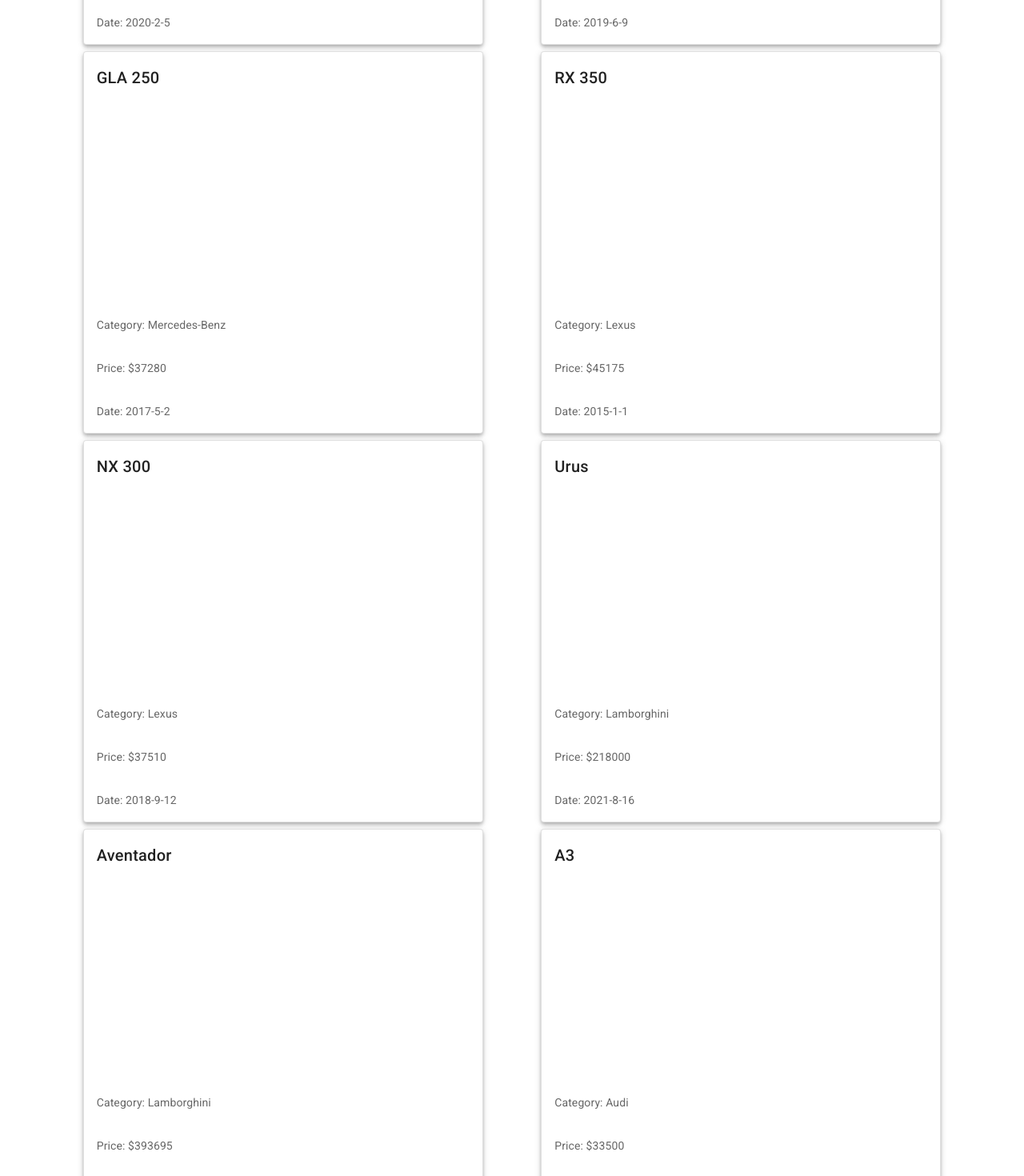
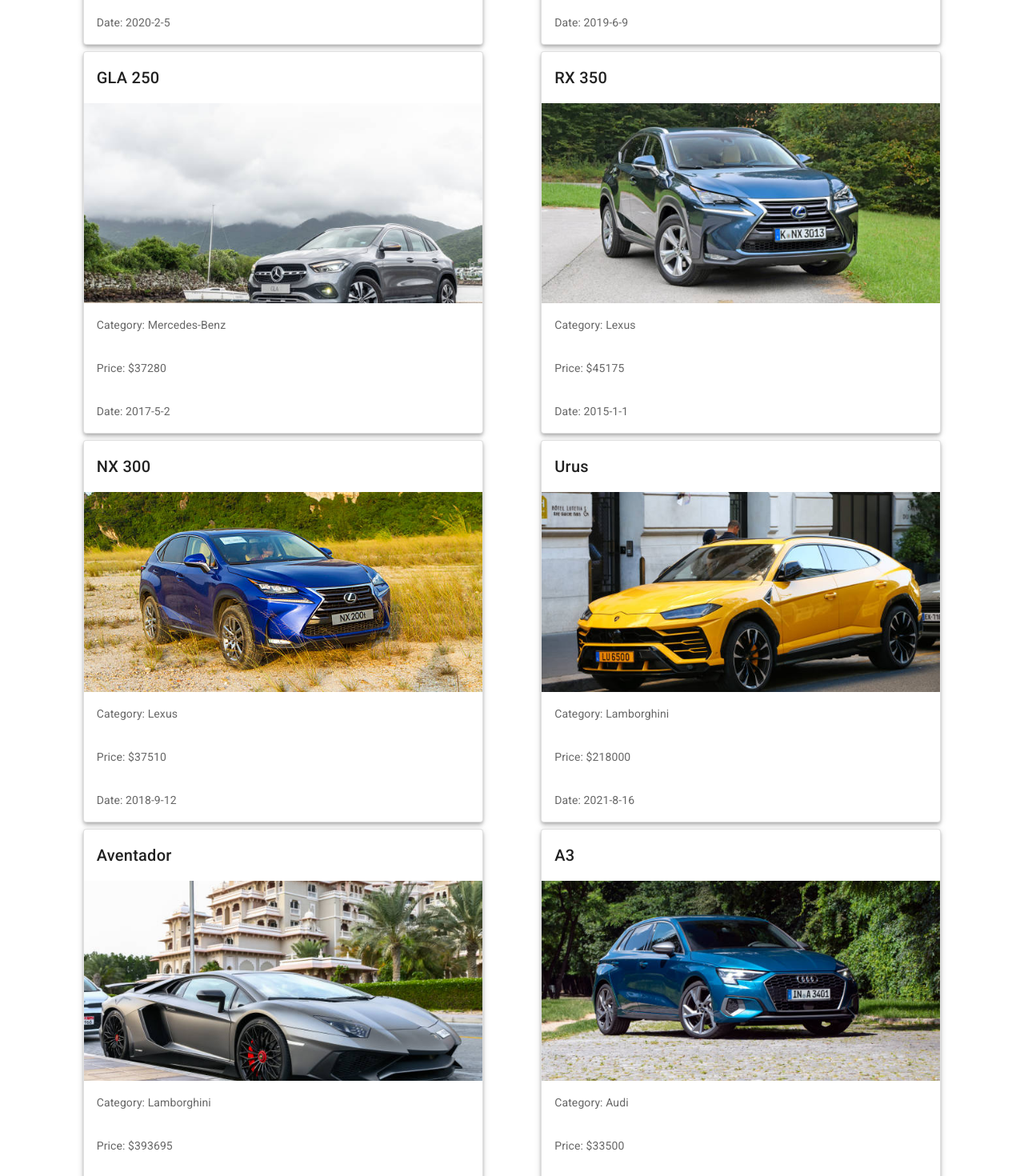
Before and after one commit to m2mt-l/Car_ECommerce, a Vue app: page / in a window 1280 px wide. Shown: the part 2940-4410 px from the top of the page at 80% size. Built offline with nearby package versions, Linux system fonts and the light colour scheme.

Commit message:
feat: add assets-jpeg

```diff
--- a/src/components/Items-card.vue
+++ b/src/components/Items-card.vue
@@ -4,7 +4,7 @@
             <v-col v-for="car in items" :key="car.name">
                 <v-card class="mx-auto" max-width="500" min-width="344" elevation="4" outlined>
                     <v-card-title>{{ car.name }}</v-card-title>
-                    <v-img height="250" :src="getImgPath()"></v-img>
+                    <v-img height="250" :src="car.img"></v-img>
                     <v-card-text>Category: {{ car.category }}</v-card-text>
                     <v-card-text>Price: ${{ car.price }}</v-card-text>
                     <v-card-text
@@ -29,12 +29,7 @@
             type: Array,
         },
     },
-    methods: {
-        getImgPath(): string {
-            const img = '@/assets/model3.jpeg';
-            return require('@/assets/model3.jpeg');
-        },
-    },
+    methods: {},
     computed: {},
 });
 </script>
--- a/src/config.ts
+++ b/src/config.ts
@@ -14,13 +14,17 @@
     sort: {
         [key: string]: string;
     };
+
+    imgData: {
+        [key: string]: string;
+    };
 }
 
 const config: Config = {
     model: {
         model3: {
             name: 'Model 3',
-            img: '@/assets/model3.jpeg',
+            img: require('@/assets/model3.jpeg'),
             category: 'Tesla',
             price: 48490,
             date: [2020, 9, 4],
@@ -28,7 +32,7 @@
 
         modelX: {
             name: 'Model X',
-            img: '@/assets/modelx.jpeg',
+            img: require('@/assets/modelx.jpeg'),
             category: 'Tesla',
             price: 89990,
             date: [2017, 8, 8],
@@ -36,7 +40,7 @@
 
         modelS: {
             name: 'Model S',
-            img: '@/assets/models.jpeg',
+            img: require('@/assets/models.jpeg'),
             category: 'Tesla',
             price: 82990,
             date: [2019, 4, 1],
@@ -44,7 +48,7 @@
 
         modelY: {
             name: 'Model Y',
-            img: '@/assets/modely.jpeg',
+            img: require('@/assets/modelx.jpeg'),
             category: 'Tesla',
             price: 48190,
             date: [2020, 2, 2],
@@ -52,7 +56,7 @@
 
         cayenne: {
             name: 'Cayenne',
-            img: '@/assets/Cayenne.jpeg',
+            img: require('@/assets/Cayenne.jpeg'),
             category: 'Porsche',
             price: 67500,
             date: [2017, 12, 20],
@@ -60,7 +64,7 @@
 
         macan: {
             name: 'Macan',
-            img: '@/assets/Macan.jpeg',
+            img: require('@/assets/Macan.jpeg'),
             category: 'Porsche',
             price: 52100,
             date: [2019, 7, 12],
@@ -68,7 +72,7 @@
 
         camry: {
             name: 'Camry',
-            img: '@/assets/Camry.jpeg',
+            img: require('@/assets/Camry.jpeg'),
             category: 'Toyota',
             price: 24425,
             date: [2015, 6, 29],
@@ -76,7 +80,7 @@
 
         accord: {
             name: 'Accord',
-            img: '@/assets/Accord.jpeg',
+            img: require('@/assets/Accord.jpeg'),
             category: 'Honda',
             price: 24800,
             date: [2018, 10, 2],
@@ -84,7 +88,7 @@
 
         civic: {
             name: 'Civic',
-            img: '@/assets/Civic.jpeg',
+            img: require('@/assets/Civic.jpeg'),
             category: 'Honda',
             price: 20650,
             date: [2015, 4, 4],
@@ -92,7 +96,7 @@
 
         cx5: {
             name: 'CX-5',
-            img: '@/assets/CX-5.jpeg',
+            img: require('@/assets/CX-5.jpeg'),
             category: 'Mazda',
             price: 26940,
             date: [2012, 11, 3],
@@ -100,7 +104,7 @@
 
         gleCoupe: {
             name: 'GLE Coupe',
-            img: '@/assets/GLECoupe.jpeg',
+            img: require('@/assets/GLECoupe.jpeg'),
             category: 'Mercedes-Benz',
             price: 76500,
             date: [2020, 2, 5],
@@ -108,7 +112,7 @@
 
         cla: {
             name: 'CLA',
-            img: '@/assets/CLA.jpeg',
+            img: require('@/assets/CLA.jpeg'),
             category: 'Mercedes-Benz',
             price: 37850,
             date: [2019, 6, 9],
@@ -116,7 +120,7 @@
 
         gla250: {
             name: 'GLA 250',
-            img: '@/assets/GLA250.jpeg',
+            img: require('@/assets/GLA250.jpeg'),
             category: 'Mercedes-Benz',
             price: 37280,
             date: [2017, 5, 2],
@@ -124,7 +128,7 @@
 
         rx350: {
             name: 'RX 350',
-            img: '@/assets/RX350.jpeg',
+            img: require('@/assets/RX350.jpeg'),
             category: 'Lexus',
             price: 45175,
             date: [2015, 1, 1],
@@ -132,7 +136,7 @@
 
         nx300: {
             name: 'NX 300',
-            img: '@/assets/NX300.jpeg',
+            img: require('@/assets/NX300.jpeg'),
             category: 'Lexus',
             price: 37510,
             date: [2018, 9, 12],
@@ -140,7 +144,7 @@
 
         urus: {
             name: 'Urus',
-            img: '@/assets/Urus.jpeg',
+            img: require('@/assets/Urus.jpeg'),
             category: 'Lamborghini',
             price: 218000,
             date: [2021, 8, 16],
@@ -148,7 +152,7 @@
 
         aventador: {
             name: 'Aventador',
-            img: '@/assets/Aventador.jpeg',
+            img: require('@/assets/Aventador.jpeg'),
             category: 'Lamborghini',
             price: 393695,
             date: [2020, 9, 11],
@@ -156,7 +160,7 @@
 
         a3: {
             name: 'A3',
-            img: '@/assets/A3.jpeg',
+            img: require('@/assets/A3.jpeg'),
             category: 'Audi',
             price: 33500,
             date: [2019, 5, 8],
@@ -164,7 +168,7 @@
 
         x3: {
             name: 'X3',
-            img: '@/assets/X3.jpeg',
+            img: require('@/assets/X3.jpeg'),
             category: 'BMW',
             price: 43000,
             date: [2018, 3, 11],
@@ -172,7 +176,7 @@
 
         series2: {
             name: '2 Series',
-            img: '@/assets/2Series.jpeg',
+            img: require('@/assets/2Series.jpeg'),
             category: 'BMW',
             price: 37500,
             date: [2019, 1, 15],
@@ -197,6 +201,29 @@
         priceHighLow: 'Price: High to Low',
         newestArrivals: 'Newest Arrivals',
     },
+
+    imgData: {
+        model3: require('@/assets/model3.jpeg'),
+        modelX: require('@/assets/modelx.jpeg'),
+        modelS: require('@/assets/models.jpeg'),
+        modelY: require('@/assets/modely.jpeg'),
+        cayenne: require('@/assets/Cayenne.jpeg'),
+        macan: require('@/assets/Macan.jpeg'),
+        camry: require('@/assets/Camry.jpeg'),
+        accord: require('@/assets/Accord.jpeg'),
+        civic: require('@/assets/Civic.jpeg'),
+        cx5: require('@/assets/CX-5.jpeg'),
+        gleCoupe: require('@/assets/GLECoupe.jpeg'),
+        cla: require('@/assets/CLA.jpeg'),
+        gla250: require('@/assets/GLA250.jpeg'),
+        rx350: require('@/assets/RX350.jpeg'),
+        nx300: require('@/assets/NX300.jpeg'),
+        urus: require('@/assets/Urus.jpeg'),
+        aventador: require('@/assets/Aventador.jpeg'),
+        a3: require('@/assets/A3.jpeg'),
+        x3: require('@/assets/X3.jpeg'),
+        series2: require('@/assets/2Series.jpeg'),
+    },
 };
 
 export default config;
--- a/src/views/Top.vue
+++ b/src/views/Top.vue
@@ -48,11 +48,15 @@
                 Config.category.lamborghini,
                 Config.category.audi,
                 Config.category.bmw,
-            ],
-            sort: [Config.sort.priceLowHigh, Config.sort.priceHighLow, Config.sort.newestArrivals],
+            ] as Array<string>,
+            sort: [
+                Config.sort.priceLowHigh,
+                Config.sort.priceHighLow,
+                Config.sort.newestArrivals,
+            ] as Array<string>,
             cars: [] as Array<Car>,
-            selectedCategory: '',
-            selectedSort: '',
+            selectedCategory: '' as string,
+            selectedSort: '' as string,
         };
     },
     created: function () {
```
